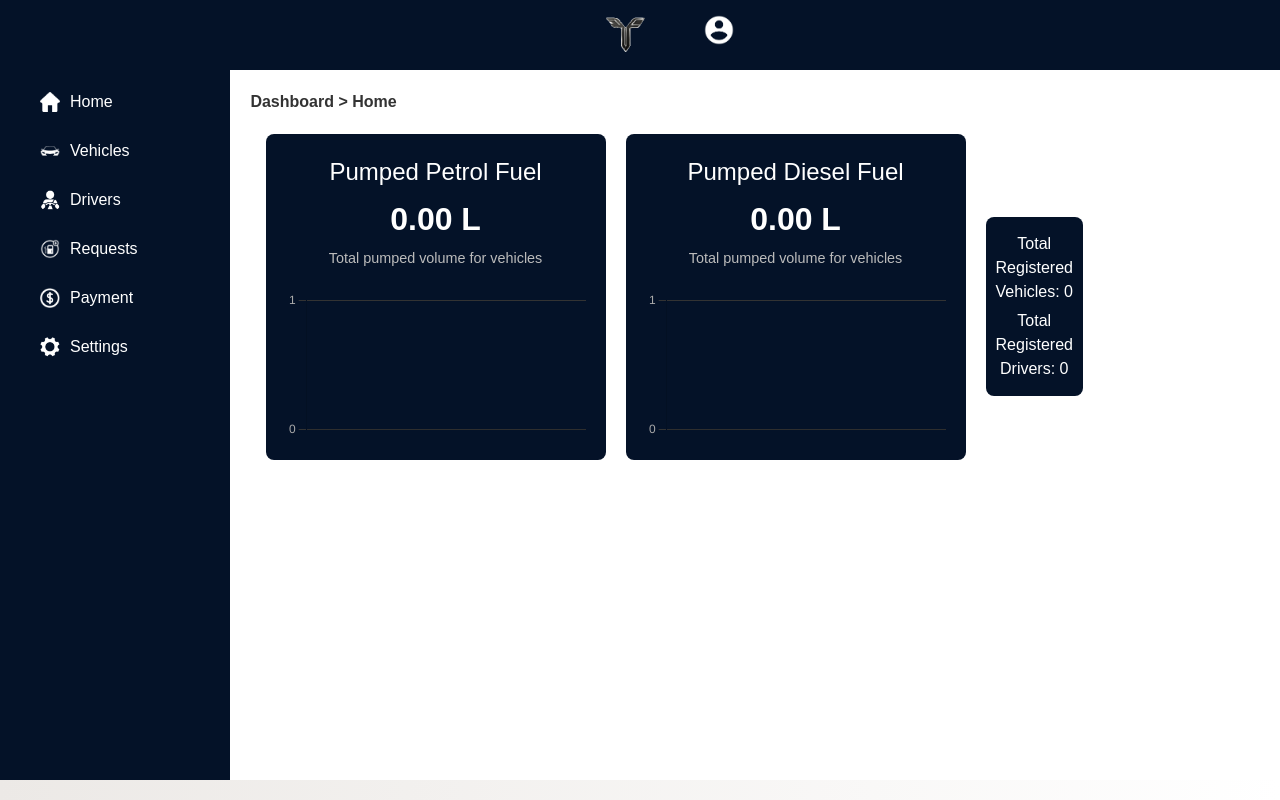
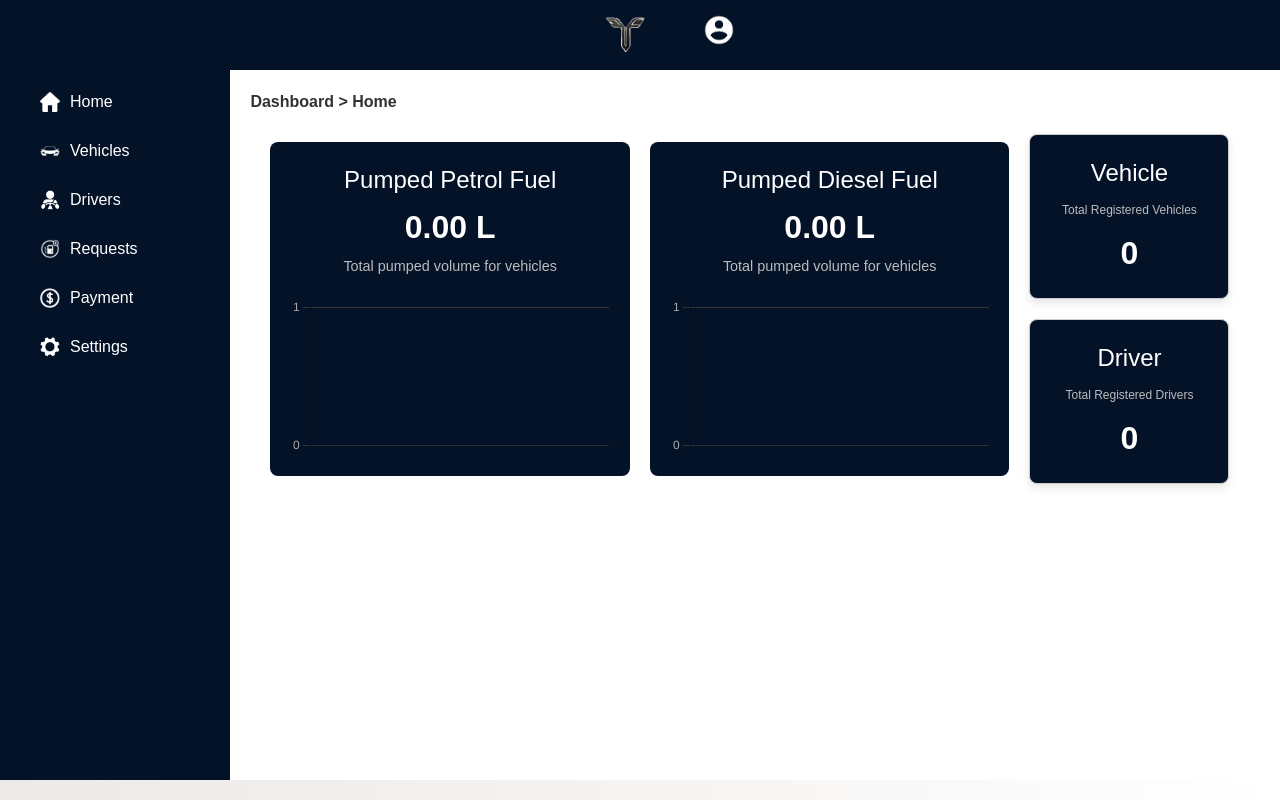
Before and after one commit to MalinduHettiarachchi/Fueltrix-, a React (Create React App) app in the folder fueltrix/: page /card in a window 1280 px wide. Built offline with nearby package versions, Linux system fonts and the light colour scheme.

Commit message:
Implement Vehicles and Drivers Counts

```diff
--- a/fueltrix/src/pages/ComManager/dashboard/dashboard.css
+++ b/fueltrix/src/pages/ComManager/dashboard/dashboard.css
@@ -418,19 +418,41 @@
   align-items: center;    /* Center the content vertically */
   margin: 20px;           /* Add some space around the container */
   gap: 20px;
-  width: 80%;
+  width: 95%;
 }
 
-.home-stats {
-  margin-top: 20px;
-  padding: 10px;
+.info-boxes {
+  flex-direction: column;
+  display: flex;
+  gap: 20px;
+}
+
+.info-box {
   background-color: #041228;
+  border: 1px solid #ccc;
   border-radius: 8px;
+  padding: 20px;
+  width: 200px;
+  text-align: center;
+  box-shadow: 0 4px 8px rgba(0, 0, 0, 0.1);
+  height: 165px;
+}
+
+.info-box h3 {
+  margin-bottom: 10px;
+  font-size: 1.5rem;
   color: #fff;
 }
 
-.home-stats h3 {
-  margin: 5px 0;
-  font-size: 16px;
+.info-box h1 {
+  margin-bottom: 10px;
+  font-size: 0.75rem;
+  color: #bbb;
+  font-family: 'Poppins', sans-serif;
+}
+
+.info-box p {
+  font-size: 2rem;
+  font-weight: bold;
   color: #fff;
 }
--- a/fueltrix/src/pages/ComManager/dashboard/dashboard.js
+++ b/fueltrix/src/pages/ComManager/dashboard/dashboard.js
@@ -443,10 +443,17 @@ function Dashboard() {
           <div className="contenthome">
             <SessionChartp groupedFuelData={groupedPetrolData} />
             <SessionChartd groupedFuelData={groupedDieselData} />
-            {/* Display total vehicle and driver count */}
-            <div className="home-stats">
-              <h3>Total Registered Vehicles: {vehicleCount}</h3>
-              <h3>Total Registered Drivers: {driverCount}</h3>
+            <div className="info-boxes">
+              <div className="info-box">
+                <h3>Vehicle</h3>
+                <h1>Total Registered Vehicles</h1>
+                <p>{vehicleCount}</p>
+              </div>
+              <div className="info-box">
+                <h3>Driver</h3>
+                <h1>Total Registered Drivers</h1>
+                <p>{driverCount}</p>
+              </div>
             </div>
           </div>
         );
```
